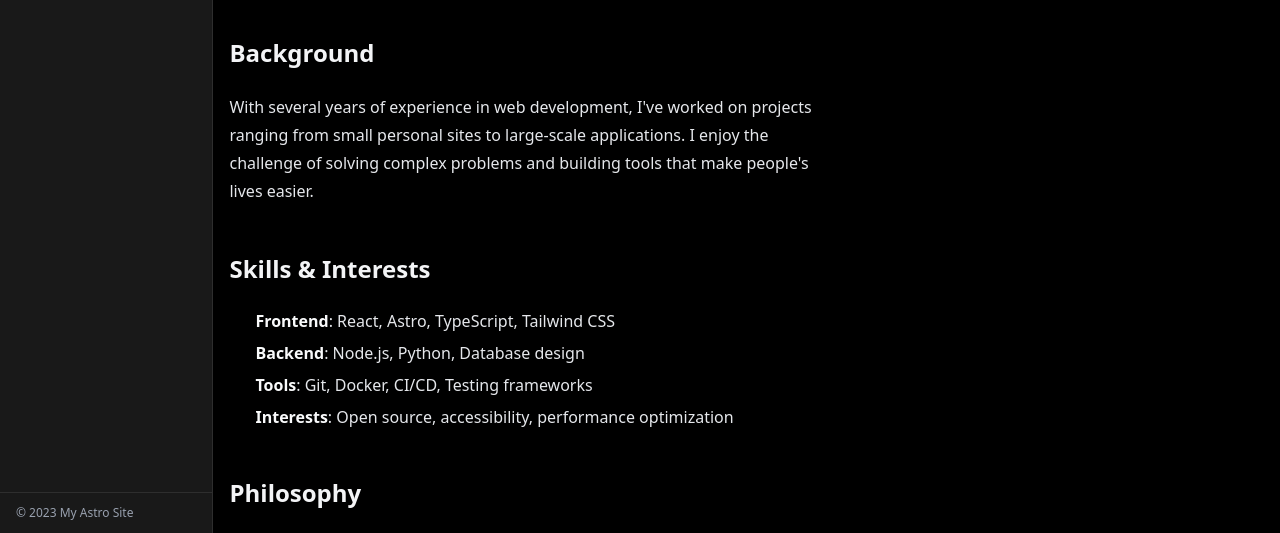
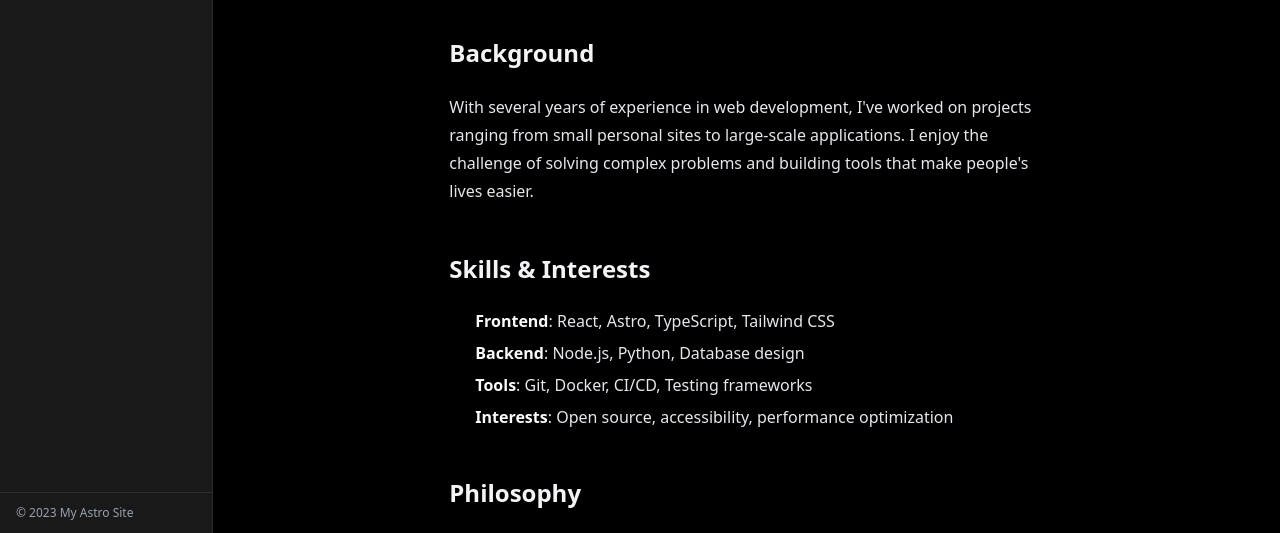
Before and after one commit to DORKINHORKIN/Dorkinhorkin.Largererst, an Astro site: page /about in a window 1280 px wide. Shown: the part 267-800 px from the top of the page. Built offline with nearby package versions, Linux system fonts and the light colour scheme; Astro itself is replaced by a stand-in of ours.

Commit message:
Updated BaseLayout.astro

```diff
--- a/src/layouts/BaseLayout.astro
+++ b/src/layouts/BaseLayout.astro
@@ -13,7 +13,7 @@ import MenuBar from "../components/MenuBar.astro";
   <body class="flex flex-row bg-black text-white w-screen h-screen overflow-hidden">
     <MenuBar />
 
-    <main class="flex flex-col w-full h-screen overflow-y-auto align-items center">
+    <main class="flex flex-col w-full h-screen overflow-y-auto items-center">
       <slot />
     </main>
   </body>
```
